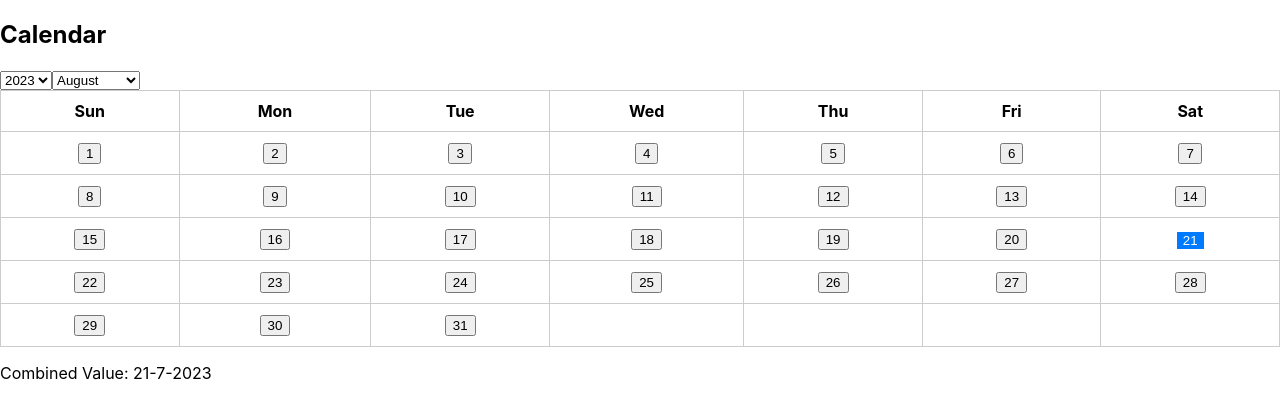
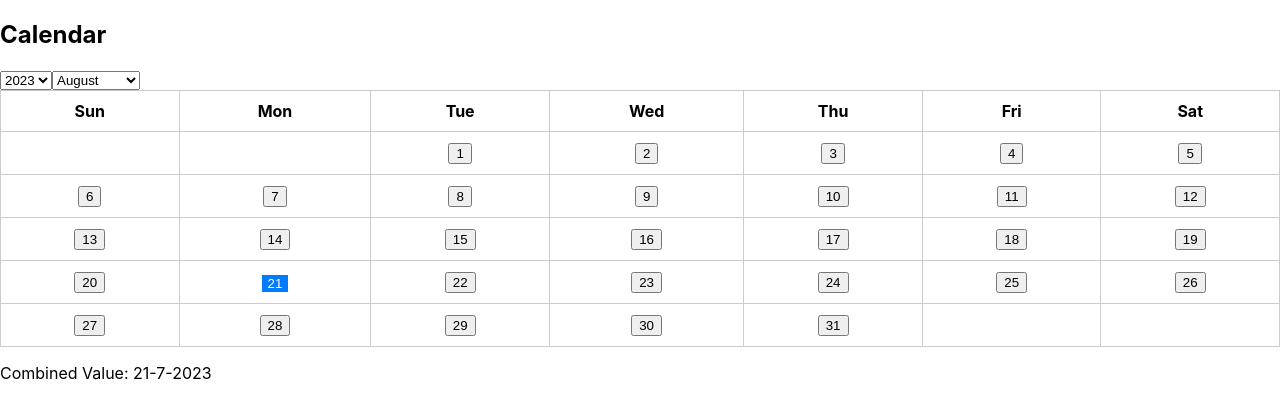
Before and after one commit to chauhoaivu111/mini_project_datepicker, a React (Create React App) app: page / in a window 1280 px wide. Shown: the top 418 px of the page. Built offline with nearby package versions, Linux system fonts and the light colour scheme.

Commit message:
update form date

```diff
--- a/src/components/dates.jsx
+++ b/src/components/dates.jsx
@@ -1,6 +1,6 @@
 import React from 'react';
 
-const DatePicker = ({ selectedDate, onSelectDate,today }) => {
+const DatePicker = ({ selectedDate, onSelectDate, today }) => {
   const isLeapYear = year => (year % 4 === 0 && year % 100 !== 0) || (year % 400 === 0);
   const daysInMonth = [
     31, isLeapYear(selectedDate.year) ? 29 : 28, 31, 30, 31, 30, 31, 31, 30, 31, 30, 31
@@ -12,9 +12,7 @@ const DatePicker = ({ selectedDate, onSelectDate,today }) => {
     onSelectDate(day);
   };
 
-  console.log("today",today)
-
-  console.log("date",selectedDate.day)
+  const firstDayOfMonth = new Date(selectedDate.year, selectedDate.month, 1).getDay();
 
   return (
     <table>
@@ -30,22 +28,31 @@ const DatePicker = ({ selectedDate, onSelectDate,today }) => {
         </tr>
       </thead>
       <tbody>
-        {Array.from({ length: Math.ceil(days.length / 7) }, (_, rowIndex) => (
+        {Array.from({ length: Math.ceil((days.length + firstDayOfMonth) / 7) }, (_, rowIndex) => (
           <tr key={rowIndex}>
             {Array.from({ length: 7 }, (_, dayIndex) => {
-              const dayNumber = rowIndex * 7 + dayIndex + 1;
+              const dayNumber = rowIndex * 7 + dayIndex - firstDayOfMonth + 1;
+              const isDayValid = dayNumber >= 1 && dayNumber <= daysInMonth[selectedDate.month];
+              const isEmptyCell = dayNumber < 1 || dayNumber > daysInMonth[selectedDate.month];
 
-              return dayNumber <= daysInMonth[selectedDate.month] ? (
-                <td key={dayNumber}>
-                  <button
-                    onClick={() => handleDayClick(dayNumber)}
-                    className={dayNumber === +selectedDate.day && today === selectedDate.day ? 'selected' : ''}
-                  >
-                    {dayNumber}
-                  </button>
+              return (
+                <td key={dayIndex}>
+                  {!isEmptyCell && (
+                    <button
+                      onClick={() => isDayValid && handleDayClick(dayNumber)}
+                      className={
+                        isDayValid &&
+                        dayNumber === +selectedDate.day &&
+                        today === selectedDate.day
+                          ? 'selected'
+                          : ''
+                      }
+                      disabled={!isDayValid}
+                    >
+                      {isDayValid ? dayNumber : ''}
+                    </button>
+                  )}
                 </td>
-              ) : (
-                <td key={dayIndex}></td>
               );
             })}
           </tr>
```
